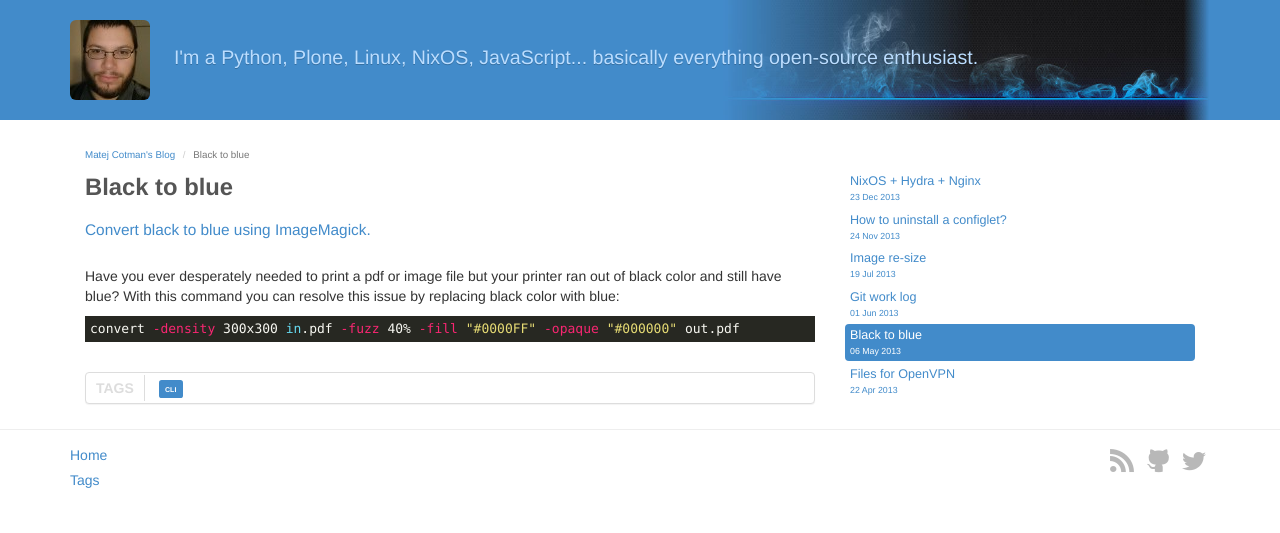
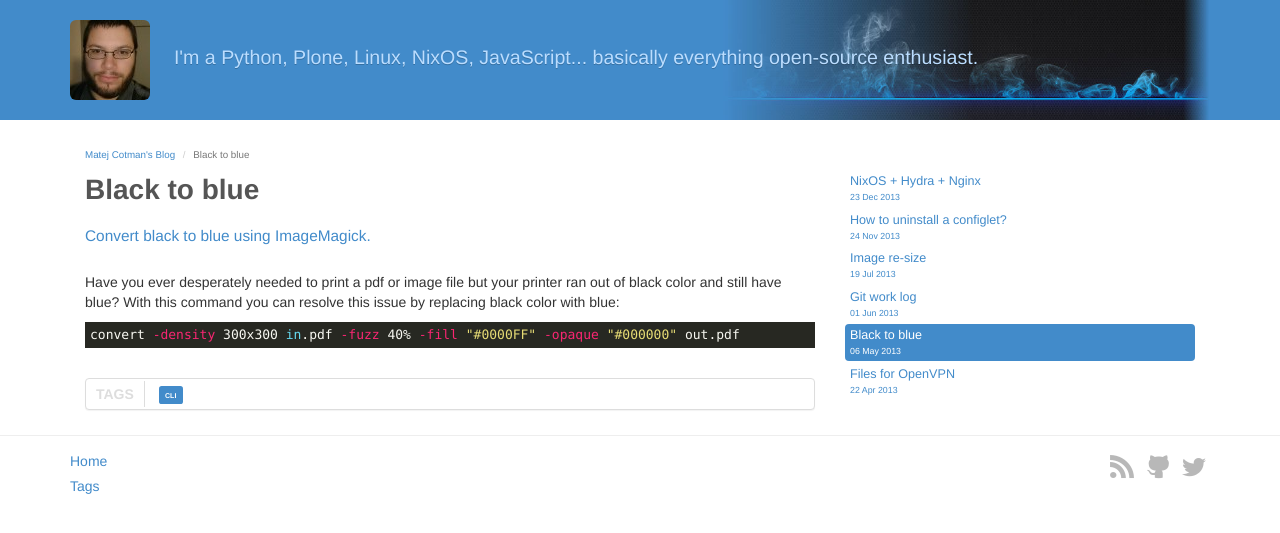
Before and after one commit to matejc/matejc.github.io, a Jekyll site: the page built from _posts/2013-05-06-black-to-blue.md, in a window 1280 px wide. Shown: the top 533 px of the page. Built offline with Jekyll 4.4.1, drawn with Linux system fonts in a browser that asks for light colours.

Commit message:
minor css tweaks

```diff
--- a/_layouts/blog.html
+++ b/_layouts/blog.html
@@ -2,7 +2,7 @@
 <html xmlns="http://www.w3.org/1999/xhtml" xml:lang="en" lang="en-gb">
 <head>
     <meta http-equiv="content-type" content="text/html; charset=utf-8" />
-    <title>{{ page.title }}</title>
+    <title>{{ site.name }}</title>
     <meta name="author" content="{{ site.author }}" />
     <meta http-equiv="X-UA-Compatible" content="IE=edge">
     <meta name="viewport" content="width=device-width, initial-scale=1">
--- a/blog.css
+++ b/blog.css
@@ -14,7 +14,7 @@
     font-size: 70%;
 }
 .post-title {
-    font-size: 170%;
+    font-size: 200%;
     font-weight: bold;
     color: #555;
 }
@@ -94,3 +94,13 @@
     color: #428BCA;
     margin-bottom: 25px;
 }
+.post-img {
+    display: block;
+    margin-right: auto;
+    margin-left: auto;
+    box-shadow: 0 0 3px rgba(0, 0, 0, 0.25);
+    max-width: 100%;
+}
+h4 {
+    margin-top: 30px;
+}
```
